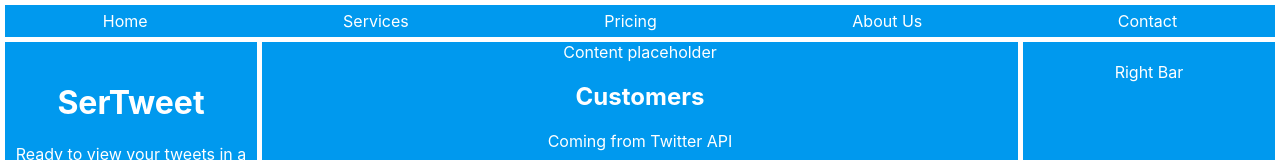
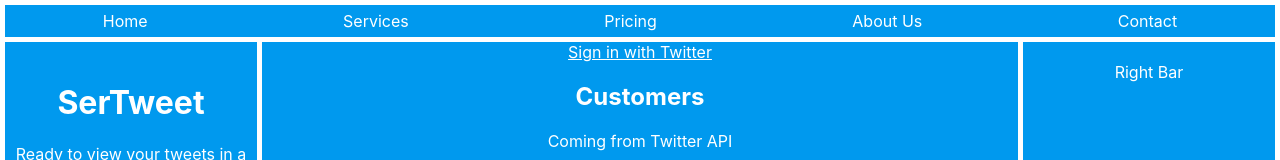
Before and after one commit to EA-Cortes/TweetFul, a React (Create React App) app in the folder tweetful/: page / in a window 1280 px wide. Shown: the top 160 px of the page. Built offline with nearby package versions, Linux system fonts and the light colour scheme; no server answers.

Commit message:
Styling changes

```diff
--- a/tweetful/src/App.js
+++ b/tweetful/src/App.js
@@ -26,7 +26,7 @@
           </div>
 
           <div className="content">
-          Content placeholder
+
             <TwitterAPI/>
           </div>
 
--- a/tweetful/src/TwitterAPI.js
+++ b/tweetful/src/TwitterAPI.js
@@ -18,6 +18,7 @@
     render(){
     return(
         <div className="container" >
+        <a style={loginButton} href="http://localhost:5000/auth/twitter">Sign in with Twitter</a>
             <h2>Customers</h2>
             <div>Coming from Twitter API </div>
             <ul style ={style}>
@@ -32,4 +33,10 @@
 const style  = {
     listStyle: "none"
 }
+
+const loginButton = {
+    color: "white",
+    // border: "2px solid black",
+    padding: "10px"
+}
 export default TwitterAPI;
--- a/tweetful/src/components/layout/Header.js
+++ b/tweetful/src/components/layout/Header.js
@@ -1,5 +1,5 @@
 import React from 'react';
-import {Router, Link} from 'react-dom';
+// import {Router, Link} from 'react-dom';
 import './styles/Header.css';
 
 const Header = () =>{
```
